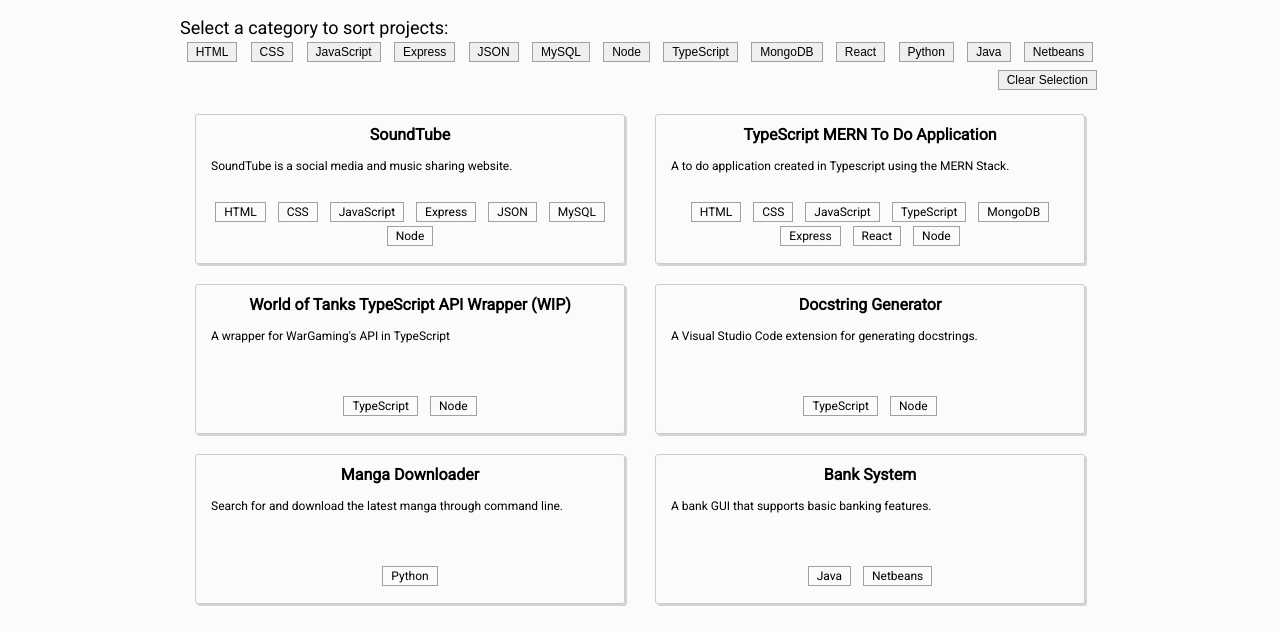
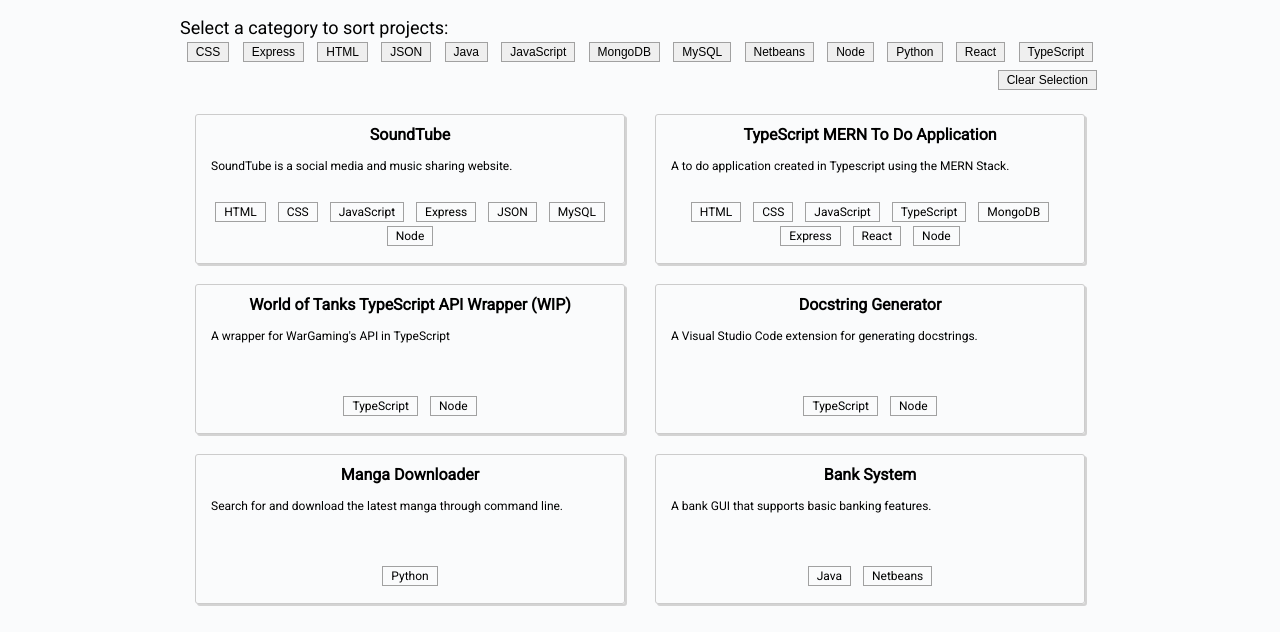
Before and after one commit to jordan-git/jordan-git.github.io, a Gatsby site: page /projects in a window 1280 px wide. Shown: the part 208-840 px from the top of the page. Built offline with nearby package versions, Linux system fonts and the light colour scheme; Gatsby itself is replaced by a stand-in of ours.

Commit message:
Categories sorted

```diff
--- a/src/pages/projects.tsx
+++ b/src/pages/projects.tsx
@@ -53,7 +53,7 @@ const getCategories = (): string[] => {
 
 const Projects = () => {
     const [projects, setProjects] = useState(projectData);
-    const categories = getCategories();
+    const categories = getCategories().sort();
 
     const filterProjects = (category: string | null) => {
         if (category === null) return setProjects(projectData);
```
Also changed, not shown: 1 other file.
